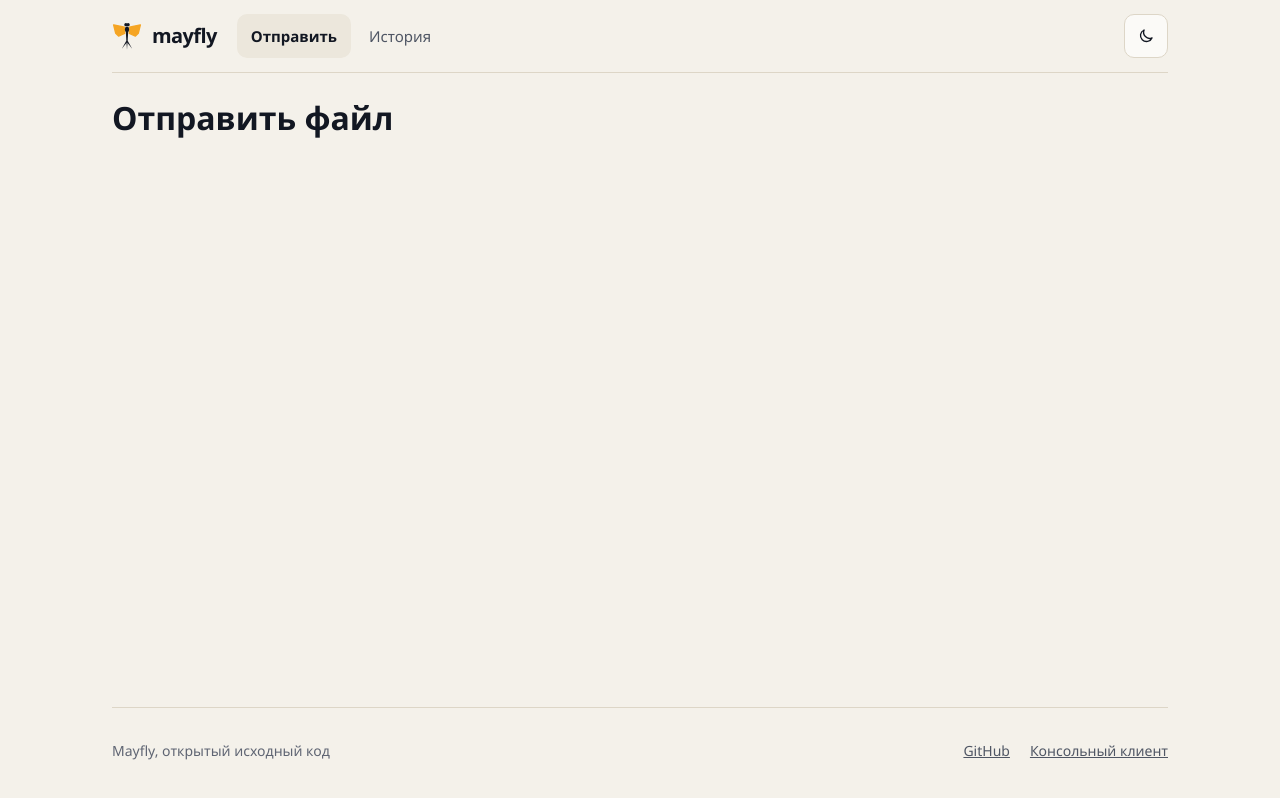
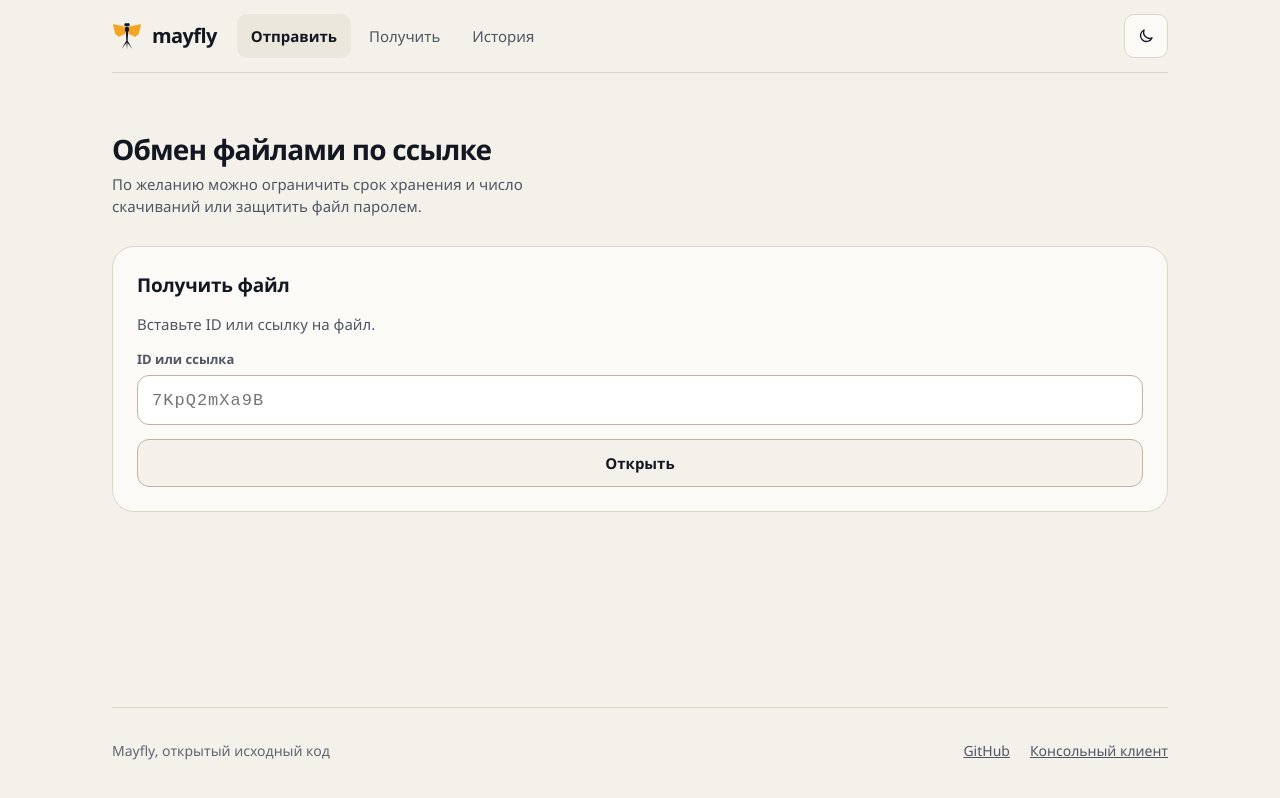
Before and after one commit to ChikovMF/mayfly, a Svelte app in the folder src/Browser/: page / in a window 1280 px wide. Built offline with nearby package versions, Linux system fonts and the light colour scheme.

Commit message:
feat: add file retrieval form and update header for improved navigation

```diff
--- a/src/Browser/src/app.css
+++ b/src/Browser/src/app.css
@@ -12,6 +12,8 @@
   --accent: #f5a524;
   --accent-text: light-dark(#8a5300, #f5b54a);
   --on-accent: #121722;
+  --input-bg: light-dark(#ffffff, #141a27);
+  --danger: light-dark(#b3261e, #ff8a7e);
   --focus-ring: light-dark(#121722, #f5a524);
 
   --font-sans: 'Onest Variable', 'Segoe UI', system-ui, sans-serif;
--- /dev/null
+++ b/src/Browser/src/file/fileId.ts
@@ -0,0 +1,7 @@
+const fileIdLength = 10
+
+const fileIdAlphabet = /^[1-9A-HJ-NP-Za-km-z]*$/
+
+export function isFileId(value: string): boolean {
+  return value.length === fileIdLength && fileIdAlphabet.test(value)
+}
--- /dev/null
+++ b/src/Browser/src/home/GetFileForm.svelte
@@ -0,0 +1,137 @@
+<script lang="ts">
+  import { isFileId } from '../file/fileId'
+
+  let value = $state('')
+  let error = $state<string | null>(null)
+
+  function submit(event: SubmitEvent) {
+    event.preventDefault()
+
+    const id = extractId(value)
+    error = validate(id)
+    if (error === null) {
+      location.assign(`/${id}`)
+    }
+  }
+
+  function extractId(input: string): string {
+    const path = input.trim().split(/[?#]/)[0]
+    return path.split('/').filter((segment) => segment !== '').at(-1) ?? ''
+  }
+
+  function validate(id: string): string | null {
+    if (id === '') {
+      return 'Введите ID или ссылку'
+    }
+
+    if (!isFileId(id)) {
+      return 'Неверный формат ID или ссылки'
+    }
+
+    return null
+  }
+</script>
+
+<section id="get" aria-labelledby="get-title">
+  <h2 id="get-title">Получить файл</h2>
+  <p class="lead">Вставьте ID или ссылку на файл.</p>
+
+  <form onsubmit={submit} novalidate>
+    <div class="field">
+      <label for="file-id">ID или ссылка</label>
+      <input
+        id="file-id"
+        type="text"
+        placeholder="7KpQ2mXa9B"
+        spellcheck="false"
+        autocomplete="off"
+        bind:value
+        oninput={() => (error = null)}
+        aria-invalid={error !== null}
+        aria-describedby={error === null ? undefined : 'file-id-error'}
+      />
+      {#if error !== null}
+        <span id="file-id-error" class="error" role="alert">{error}</span>
+      {/if}
+    </div>
+
+    <button type="submit">Открыть</button>
+  </form>
+</section>
+
+<style>
+  section {
+    flex: 1 1 300px;
+    min-width: 0;
+    display: flex;
+    flex-direction: column;
+    gap: 14px;
+    padding: 24px;
+    border: 1px solid var(--border);
+    border-radius: 22px;
+    background: var(--surface);
+  }
+
+  h2 {
+    margin: 0;
+    font-size: 19px;
+    font-weight: 650;
+    letter-spacing: -0.01em;
+  }
+
+  .lead {
+    margin: 0;
+    font-size: 15px;
+    color: var(--text-muted);
+  }
+
+  form {
+    display: flex;
+    flex-direction: column;
+    gap: 14px;
+  }
+
+  .field {
+    display: flex;
+    flex-direction: column;
+    gap: 6px;
+  }
+
+  label {
+    font-size: 13px;
+    font-weight: 600;
+    color: var(--text-muted);
+  }
+
+  input {
+    width: 100%;
+    height: 50px;
+    padding: 0 14px;
+    border: 1px solid var(--border-strong);
+    border-radius: 12px;
+    background: var(--input-bg);
+    color: var(--text);
+    font: 500 17px var(--font-mono);
+    letter-spacing: 0.06em;
+  }
+
+  input[aria-invalid='true'] {
+    border-color: var(--danger);
+  }
+
+  .error {
+    font-size: 13px;
+    line-height: 1.45;
+    color: var(--danger);
+  }
+
+  button {
+    height: 48px;
+    border: 1px solid var(--border-strong);
+    border-radius: 12px;
+    background: var(--bg);
+    color: var(--text);
+    font: 600 15px var(--font-sans);
+    cursor: pointer;
+  }
+</style>
--- a/src/Browser/src/home/HomePage.svelte
+++ b/src/Browser/src/home/HomePage.svelte
@@ -1 +1,52 @@
-<h1>Отправить файл</h1>
+<script lang="ts">
+  import GetFileForm from './GetFileForm.svelte'
+</script>
+
+<div class="page">
+  <section class="intro">
+    <h1>Обмен файлами по ссылке</h1>
+    <p>По желанию можно ограничить срок хранения и число скачиваний или защитить файл паролем.</p>
+  </section>
+
+  <div class="actions">
+    <GetFileForm />
+  </div>
+</div>
+
+<style>
+  .page {
+    display: flex;
+    flex-direction: column;
+    gap: 28px;
+    padding: clamp(28px, 6vw, 60px) 0 44px;
+  }
+
+  .intro {
+    display: flex;
+    flex-direction: column;
+    gap: 6px;
+  }
+
+  h1 {
+    margin: 0;
+    font-size: 28px;
+    line-height: 1.2;
+    letter-spacing: -0.03em;
+    font-weight: 700;
+  }
+
+  .intro p {
+    margin: 0;
+    max-width: 58ch;
+    font-size: 15px;
+    color: var(--text-muted);
+    text-wrap: pretty;
+  }
+
+  .actions {
+    display: flex;
+    flex-wrap: wrap;
+    gap: 20px;
+    align-items: stretch;
+  }
+</style>
--- a/src/Browser/src/layout/Header.svelte
+++ b/src/Browser/src/layout/Header.svelte
@@ -4,6 +4,7 @@
 
   const sections = [
     { href: '/', label: 'Отправить', page: 'home' },
+    { href: '/#get', label: 'Получить', page: 'file' },
     { href: '/history', label: 'История', page: 'history' },
   ]
 </script>
--- a/src/Browser/src/routing/router.svelte.ts
+++ b/src/Browser/src/routing/router.svelte.ts
@@ -1,10 +1,11 @@
+import { tick } from 'svelte'
+import { isFileId } from '../file/fileId'
+
 export type Route =
   | { page: 'home' }
   | { page: 'history' }
   | { page: 'file'; id: string }
   | { page: 'not-found' }
-
-const fileIdPattern = /^\/([1-9A-HJ-NP-Za-km-z]{10})$/
 
 let path = $state(location.pathname)
 
@@ -16,8 +17,9 @@ if ('navigation' in window) {
 
     const destination = new URL(event.destination.url)
     event.intercept({
-      handler() {
+      async handler() {
         path = destination.pathname
+        await tick()
       },
     })
   })
@@ -38,9 +40,9 @@ function match(path: string): Route {
     return { page: 'history' }
   }
 
-  const fileId = fileIdPattern.exec(path)
-  if (fileId !== null) {
-    return { page: 'file', id: fileId[1] }
+  const id = path.slice(1)
+  if (isFileId(id)) {
+    return { page: 'file', id }
   }
 
   return { page: 'not-found' }
```
